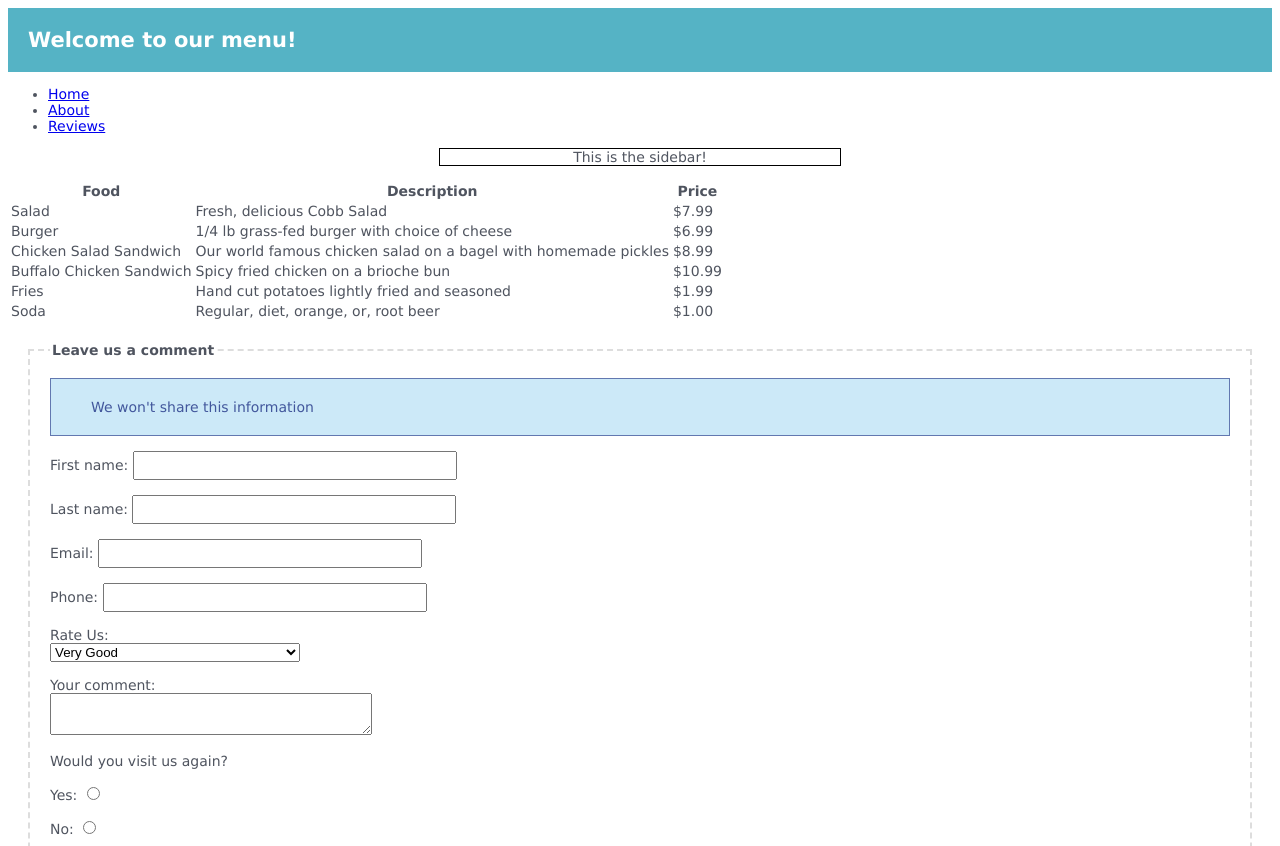
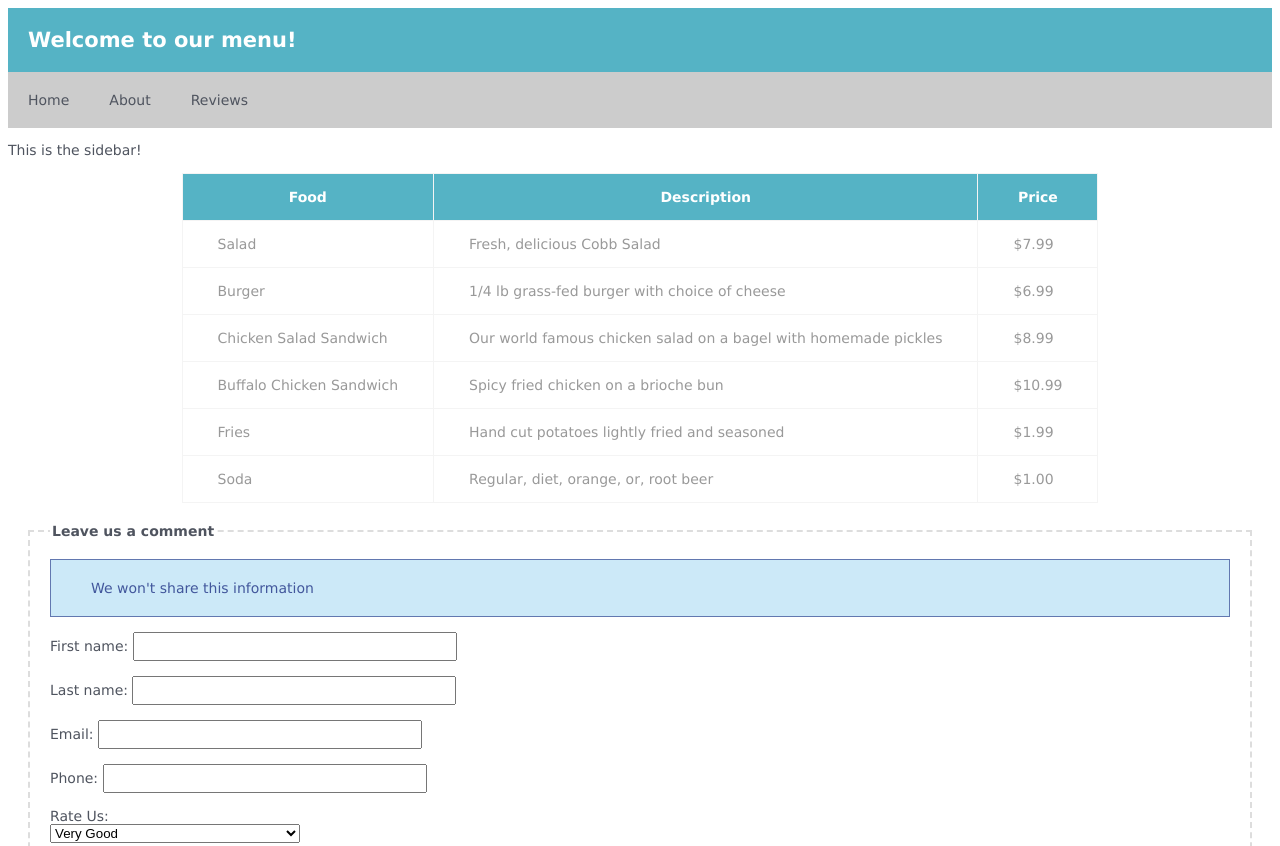
Before and after one commit to Estebant97/retoWeb, a plain HTML site: page index.html in a window 1280 px wide. Shown: the top 846 px of the page. Drawn offline with Linux system fonts and the light colour scheme.

Commit message:
changes from 25 february

```diff
--- a/css/index.css
+++ b/css/index.css
@@ -59,11 +59,47 @@ fieldset > span {
 #rate{
     width: 250px;
 }
-p{
-    border: 1px solid black;
-    /* This is needed to align to the center a block element */
-    margin-left: auto;
-    margin-right: auto;
-    width: 400px;
-    text-align: center;
-}
+ul{
+    background-color: #CCCCCC;
+    list-style: none;
+    margin: 0;
+    padding: 0;
+    overflow: auto;
+  }
+  /*
+  cuando usas float siempre tambien usar over flow auto
+  float siempre funciona en horizontal
+  */
+
+  li{
+    float: left;
+    padding: 20px;
+  }
+
+  li:hover{
+    background-color: #999999;
+    color: white;
+    cursor:pointer;
+
+  }
+  table{
+  margin: 15px auto;
+  /*para que este en medio centrado, usar el margen izquierdo*/
+  border-collapse: collapse;
+  border: 1px solid #f4f4f4;
+  }
+
+  td, th{
+    /* la coma es como and &*/
+    color: #999999;
+    border: 1px solid #f4f4f4;
+    padding: 15px 35px;
+  }
+  th.theading{
+      background-color: #55B3C5;
+      color: white;
+  }
+  tr:hover{
+      color: #555555;
+      background-color: #f4f4f4;
+  }
--- a/index.html
+++ b/index.html
@@ -11,26 +11,26 @@
         <h2>Welcome to our menu!</h2>
         <ul>
             <li>
-                <a href="url">Home</a>
+                Home
             </li>
             <li>
-                <a href="url">About</a>
+                About
             </li>
             <li>
-                <a href="url">Reviews</a>
+                Reviews
             </li>
         </ul>
         <p>This is the sidebar!</p>
         <table>
             <thead>
                 <tr>
-                    <th>
+                    <th class="theading">
                         Food
                     </th>
-                    <th>
+                    <th class="theading">
                         Description
                     </th>
-                    <th>
+                    <th class="theading">
                         Price
                     </th>
                 </tr>
```
